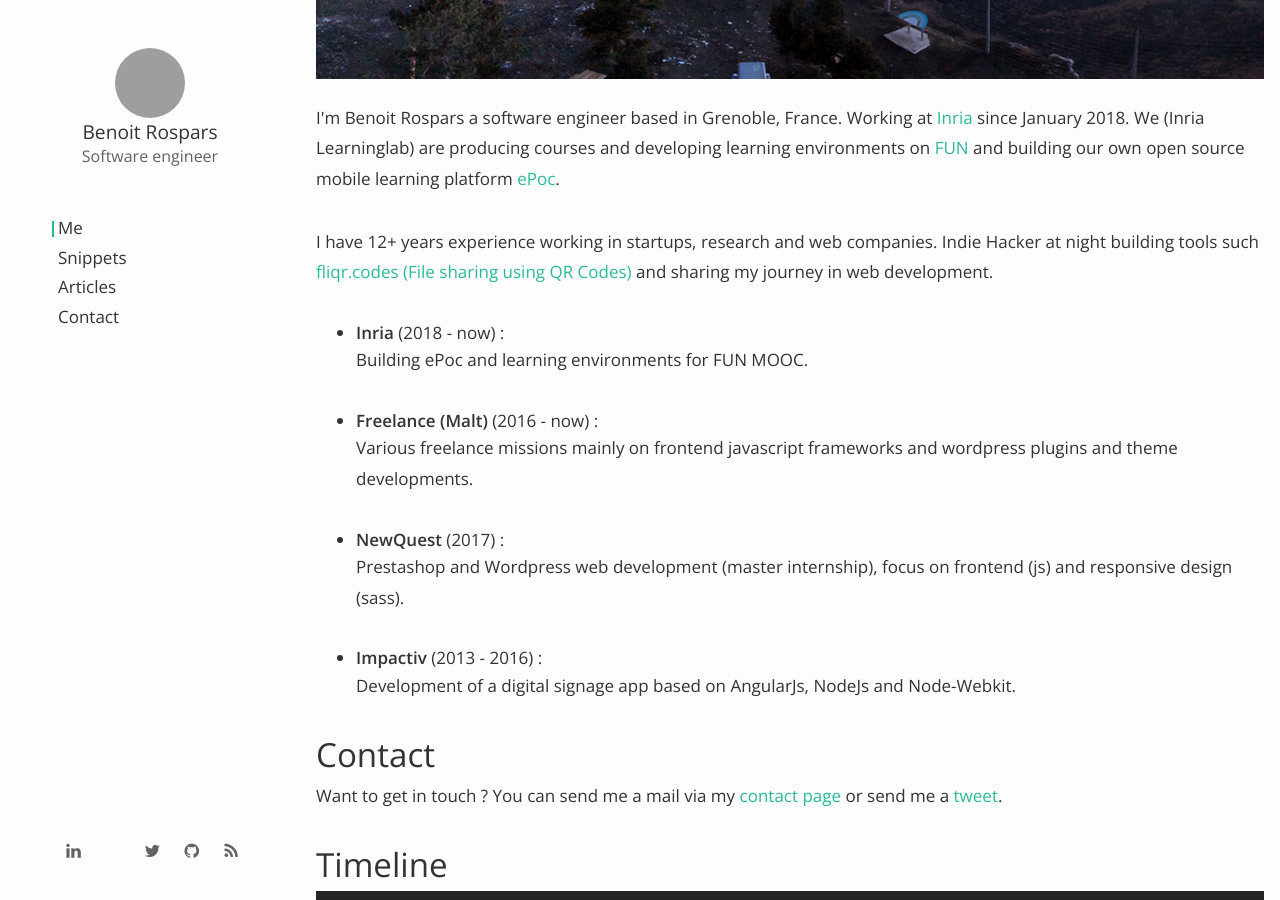
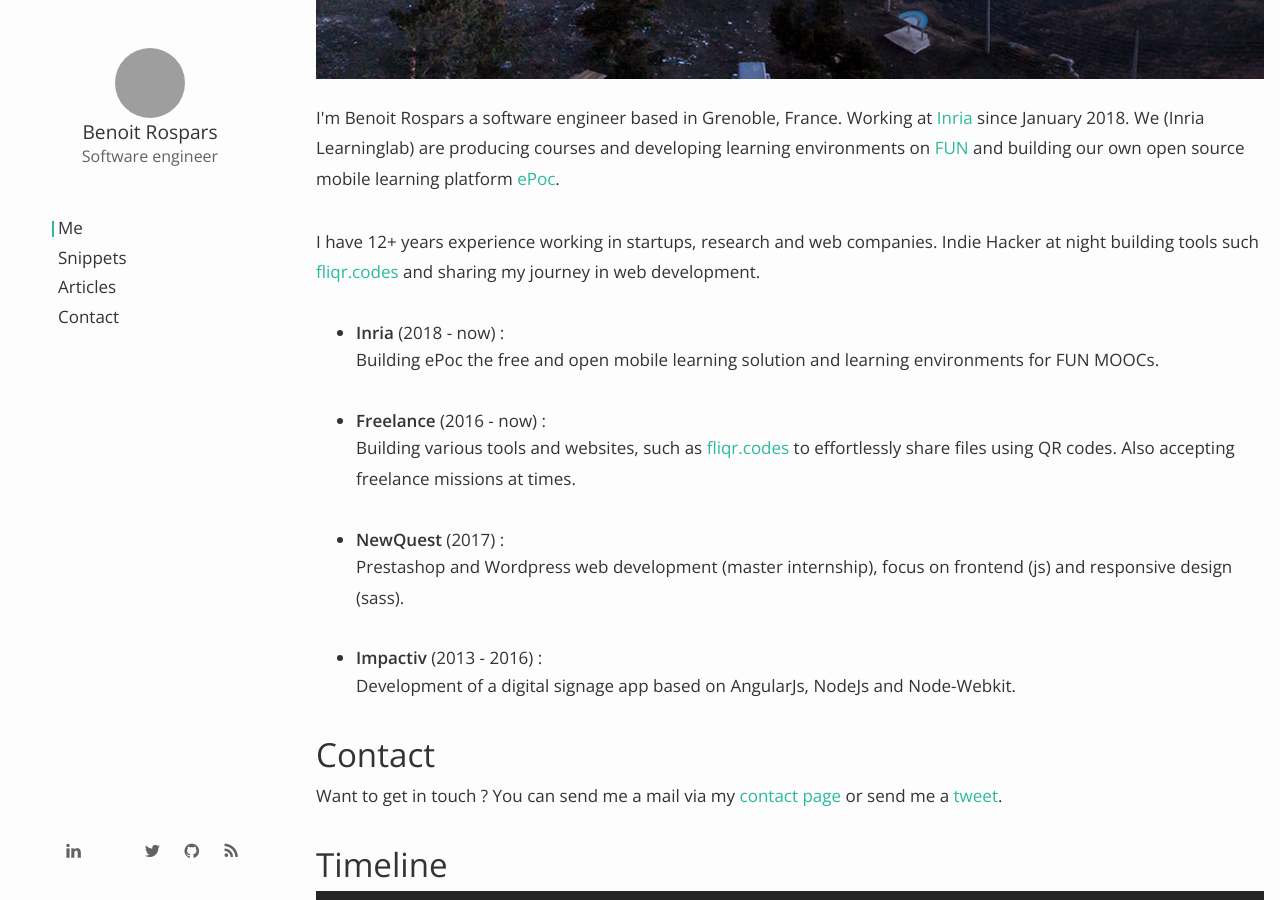
Before and after one commit to brospars/benoit.rospars.me, a Jekyll site: the page built from index.html, in a window 1280 px wide and 900 px high, scrolled down 438 px. Built offline with Jekyll 4.4.1, drawn with Linux system fonts in a browser that asks for light colours; nearby versions of some CDN libraries; grey boxes are pictures that could not be loaded.

Commit message:
Update CV

```diff
--- a/index.html
+++ b/index.html
@@ -14,21 +14,20 @@
     </p>
     <p>
         I have {{ site.time | date: '%y' | minus:13}}+ years experience working in startups, research and web companies.
-        Indie Hacker at night building tools such <a href="https://fliqr.codes">fliqr.codes (File sharing using QR Codes)</a>
+        Indie Hacker at night building tools such <a href="https://fliqr.codes">fliqr.codes</a>
         and sharing my journey in web development.
     </p>
     <ul>
         <li>
             <b>Inria</b> (2018 - now) :
             <p>
-                Building ePoc and learning environments for FUN MOOC.
+                Building ePoc the free and open mobile learning solution and learning environments for FUN MOOCs.
             </p>
         </li>
         <li>
-            <b>Freelance (Malt)</b> (2016 - now) :
+            <b>Freelance</b> (2016 - now) :
             <p>
-                Various freelance missions mainly on frontend javascript frameworks and
-                wordpress plugins and theme developments.
+                Building various tools and websites, such as <a href="https://fliqr.codes">fliqr.codes</a> to effortlessly share files using QR codes. Also accepting freelance missions at times.
             </p>
         </li>
         <li>
```
